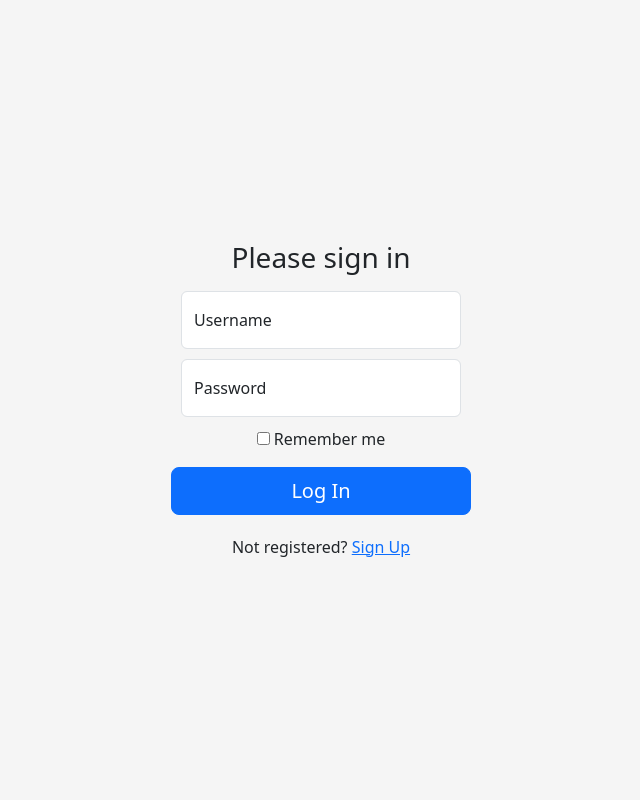
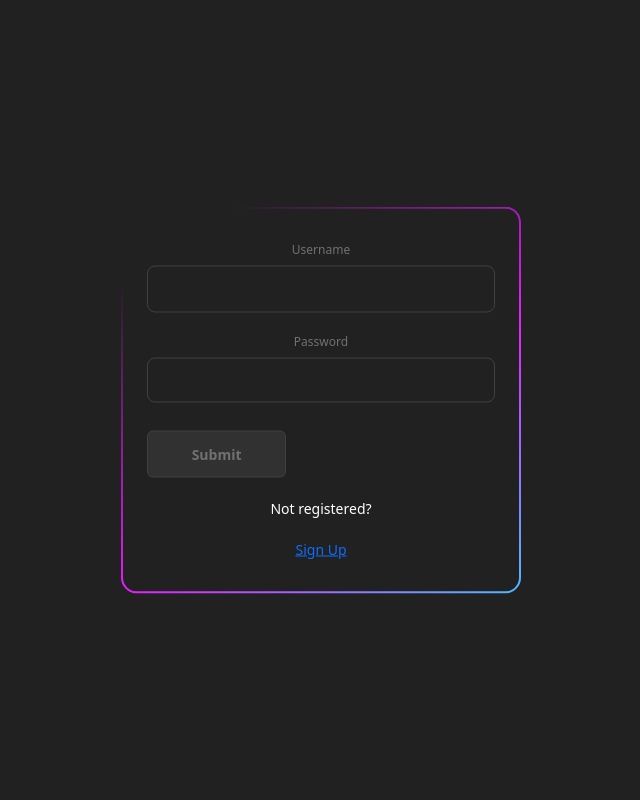
Before and after one commit to Gentrit14/NCF, a PHP site: page /login.php in a window 1280 px wide. Shown: the whole page, without its empty margins (319-959 px from the left). Run offline with PHP 8.4, Linux system fonts and the light colour scheme.

Commit message:
Add files via upload

```diff
--- a/login.php
+++ b/login.php
@@ -6,61 +6,154 @@
     <title>Log In</title>
     <link href="https://cdn.jsdelivr.net/npm/bootstrap@5.3.2/dist/css/bootstrap.min.css" rel="stylesheet" integrity="sha384-T3c6CoIi6uLrA9TneNEoa7RxnatzjcDSCmG1MXxSR1GAsXEV/Dwwykc2MPK8M2HN" crossorigin="anonymous">
     <style>
-        html, body{
-            height: 100%
+ body{
+    background-color:#212121;
+
  }
-        body {
+      .form-container {
+       position:fixed;
+       top:50%;
+       left:50%;
+       transform:translate(-50%,-50%);
+  width: 400px;
+  background: linear-gradient(#212121, #212121) padding-box,
+              linear-gradient(145deg, transparent 35%,#e81cff, #40c9ff) border-box;
+  border: 2px solid transparent;
+  padding: 32px 24px;
+  font-size: 14px;
+  font-family: inherit;
+  color: white;
   display: flex;
-            align-items: center;
-            padding-top: 40px;
-            padding-bottom: 40px;
-            background-color: #f5f5f5;
+  flex-direction: column;
+  gap: 20px;
+  box-sizing: border-box;
+  border-radius: 16px;
+  background-size: 200% 100%;
+  animation: gradient 5s ease infinite;
 }
-        .form-signin{
+
+@keyframes gradient {
+  0% {
+    background-position: 0% 50%;
+  }
+
+  50% {
+    background-position: 100% 50%;
+  }
+
+  100% {
+    background-position: 0% 50%;
+  }
+}
+
+.form-container button:active {
+  scale: 0.95;
+}
+
+.form-container .form {
+    align-items:center;
+  display: flex;
+  flex-direction: column;
+  gap: 20px;
+}
+
+.form-container .form-group {
+  display: flex;
+  flex-direction: column;
+  gap: 2px;
+}
+
+.form-container .form-group label {
+  display: block;
+  margin-bottom: 5px;
+  color: #717171;
+  font-weight:200;
+  font-size: 12px;
+}
+
+.form-container .form-group input {
+
     width: 100%;
-            max-width: 330px;
-            padding: 15px;
-            margin: auto;
+  padding: 12px 16px;
+  border-radius: 8px;
+  color: #fff;
+  font-family: inherit;
+  background-color: transparent;
+  border: 1px solid #414141;
 }
-        .form-signin .checkbox{
-            font-weight: 400;
+
+.form-container .form-group textarea {
+  width: 100%;
+  padding: 12px 8px;
+  border-radius: 8px;
+  resize: none;
+  color: #fff;
+  height:45px;
+  border: 1px solid #414141;
+  background-color: transparent;
+  font-family: inherit;
 }
-        .form-signin .form-floating:focus-within{
-            z-index:2;
+
+.form-container .form-group input::placeholder {
+  opacity: 0.5;
 }
-        .form-signin input[type=password]{
-            margin-bottom: 10px;
+
+.form-container .form-group input:focus {
+  outline: none;
+  border-color: #e81cff;
 }
-        .form-floating{
-            margin: 10px;
+
+.form-container .form-group textarea:focus {
+  outline: none;
+  border-color: #e81cff;
 }
-        .btn{
-            margin-bottom: 20px;
+
+.form-container .form-submit-btn {
+  display: flex;
+  align-items: flex-start;
+  justify-content: center;
+  align-self: flex-start;
+  font-family: inherit;
+  color: #717171;
+  font-weight: 600;
+  width: 40%;
+  background: #313131;
+  border: 1px solid #414141;
+  padding: 12px 14px;
+  font-size: inherit;
+  gap: 8px;
+  margin-top: 8px;
+  cursor: pointer;
+  border-radius: 6px;
 }
+
+.form-container .form-submit-btn:hover {
+  background-color: #fff;
+  border-color: #fff;
+}
+
     </style>
 </head>
 <body class="text-center">
     <main class="form-signin">
-        <form action="loginLogic.php" method="post">
+        <form action="loginLogic.php" method="post" class="form">
 
-            <h1 class="h3 mb-3 fw-normal">Please sign in</h1>
 
-            <div class="form-floating">
-                <input type="text" class="form-control" id="floatingInput" placeholder="Username" name="username">
-                <label for="floatingInput">Username</label>
+
+            <div class="form-container">
+
+        <div class="form-group">
+          <label for="email">Username</label>
+          <input required="" name="email" id="email" type="text">
         </div>
-            <div class="form-floating">
-                <input type="password" class="form-control" id="floatingPassword" placeholder="Password" name="password">
-                <label for="floatingPassword">Password</label>
+        <div class="form-group">
+          <label for="textarea">Password</label>
+          <textarea required="" cols="50" rows="10" id="textarea" name="textarea">          </textarea>
         </div>
+        <button type="submit" class="form-submit-btn">Submit</button>
+        <span>Not registered? </span> <a href="signup.php">Sign Up</a>
 
-            <div class="checkbox mb-3">
-                <label>
-                    <input type="checkbox" value="remember-me"> Remember me
-                </label>
     </div>
-            <button class="w-100 btn btn-lg btn-primary" type="submit" name="submit">Log In</button>
-            <span>Not registered? </span> <a href="index.php">Sign Up</a>
         </form>
     </main>
     <script src="https://cdn.jsdelivr.net/npm/bootstrap@5.3.2/dist/js/bootstrap.bundle.min.js" integrity="sha384-C6RzsynM9kWDrMNeT87bh95OGNyZPhcTNXj1NW7RuBCsyN/o0jlpcV8Qyq46cDfL" crossorigin="anonymous"></script>
```
Lines whose indentation alone changed are shown as unchanged.
